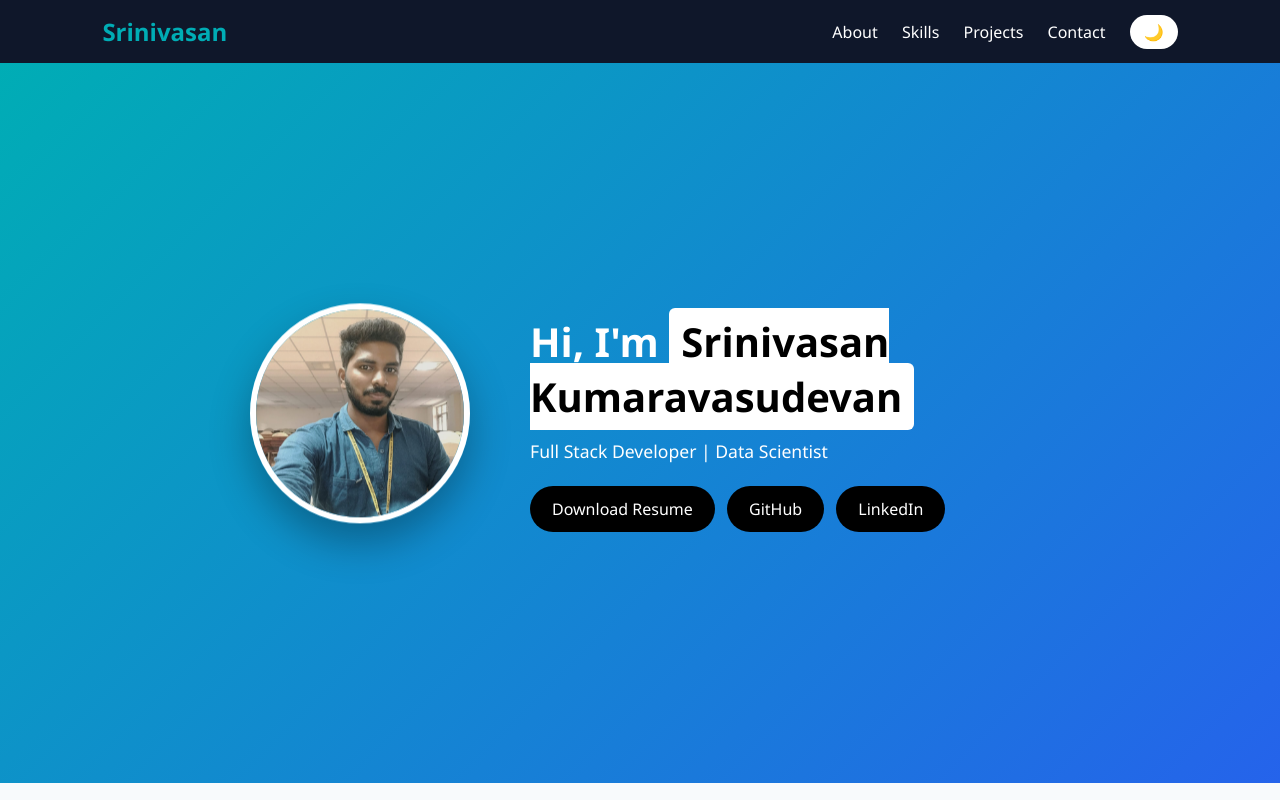
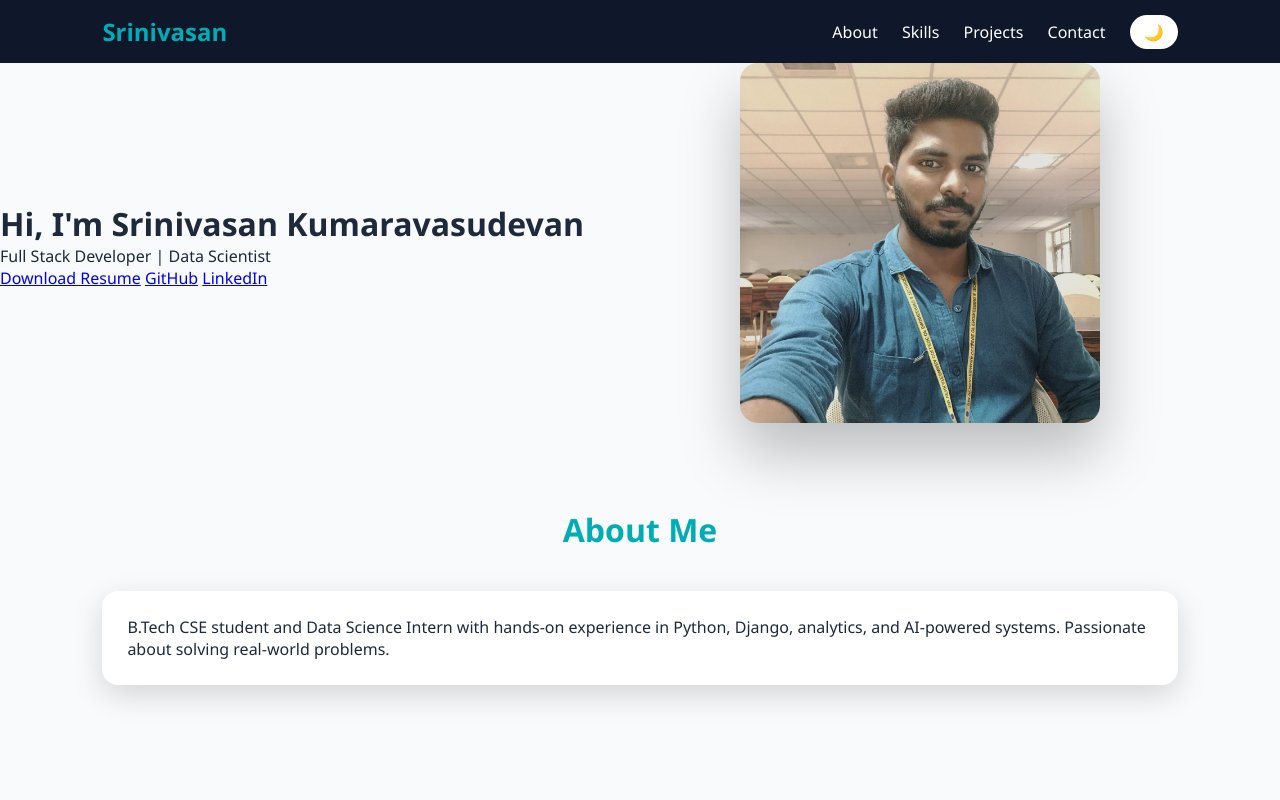
Before and after one commit to VasudevanSk/Portfolio, a plain HTML site: page index.html in a window 1280 px wide. Shown: the top 800 px of the page. Drawn offline with Linux system fonts and the light colour scheme; no server answers.

Commit message:
updated profile

```diff
--- a/index.html
+++ b/index.html
@@ -59,77 +59,34 @@ nav a{
   margin-left:20px;
 }
 
-.hero{
-  min-height:90vh;
-  display:flex;
-  align-items:center;
-  justify-content:center;
-  background:linear-gradient(135deg,#00adb5,#2563eb);
-  color:white;
-  padding:40px;
-}
-
 .hero-content{
   display:flex;
   align-items:center;
-  gap:60px;
+  justify-content:space-between;
+  gap:50px;
   max-width:1100px;
   width:100%;
   flex-wrap:wrap;
-  justify-content:center;
 }
 
 .hero-img img{
-  width:220px;
-  height:220px;
-  object-fit:cover;
-  border-radius:50%;
-  border:6px solid white;
-  box-shadow:0 20px 40px rgba(0,0,0,0.3);
-  animation:float 3s ease-in-out infinite;
+  width:360px;
+  max-width:100%;
+  border-radius:18px;
+  box-shadow:0 30px 60px rgba(0,0,0,0.25);
+  transition:transform 0.4s ease;
 }
 
-@keyframes float{
-  0%,100%{transform:translateY(0)}
-  50%{transform:translateY(-10px)}
-}
-
-.hero-text{
-  text-align:left;
-  max-width:500px;
-}
-
-.hero-text h1{font-size:2.5rem}
-.hero-text span{
-  background:white;
-  color:black;
-  padding:6px 12px;
-  border-radius:6px;
-}
-
-.hero-text p{
-  margin:15px 0;
-  font-size:1.1rem;
-}
-
-.hero-text a{
-  display:inline-block;
-  margin:8px 8px 0 0;
-  padding:12px 22px;
-  background:black;
-  color:white;
-  text-decoration:none;
-  border-radius:30px;
-  font-weight:500;
+.hero-img img:hover{
+  transform:translateY(-10px);
 }
 
 /* MOBILE */
 @media(max-width:768px){
   .hero-content{
-    flex-direction:column;
+    flex-direction:column-reverse;
     text-align:center;
   }
-  .hero-text{text-align:center}
 }
 
 /* SECTION */
@@ -209,12 +166,9 @@ footer{
   </div>
 </nav>
 
+<!-- HERO -->
 <div class="hero">
   <div class="hero-content">
-
-    <div class="hero-img">
-      <img src="profile.jpeg" alt="Srinivasan">
-    </div>
 
     <div class="hero-text">
       <h1>Hi, I'm <span>Srinivasan Kumaravasudevan</span></h1>
@@ -225,8 +179,13 @@ footer{
       <a href="https://www.linkedin.com/in/sk-vasudevan-783714267" target="_blank">LinkedIn</a>
     </div>
 
+    <div class="hero-img">
+      <img src="hero.jpeg" alt="Developer Illustration">
+    </div>
+
   </div>
 </div>
+
 
 <!-- ABOUT -->
 <section id="about">
```
Also changed, not shown: hero.jpeg (renamed from profile.jpeg).
